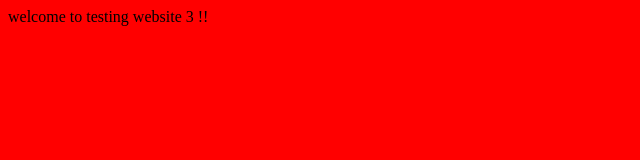
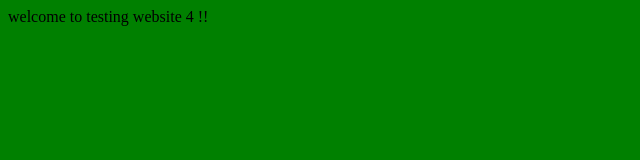
Before and after one commit to piyush8358/Jenkins-Test_Pratice, a plain HTML site: page index.html in a window 1280 px wide. Shown: the whole page, without its empty margins (0-640 px from the left). Drawn offline with Linux system fonts and the light colour scheme.

Commit message:
4 commit

```diff
--- a/index.html
+++ b/index.html
@@ -1,3 +1,4 @@
-<body bgcolor='red'>
-welcome to  testing website 3 !!
+<body bgcolor='green'>
+
+welcome to  testing website 4 !!
 </body>
```
